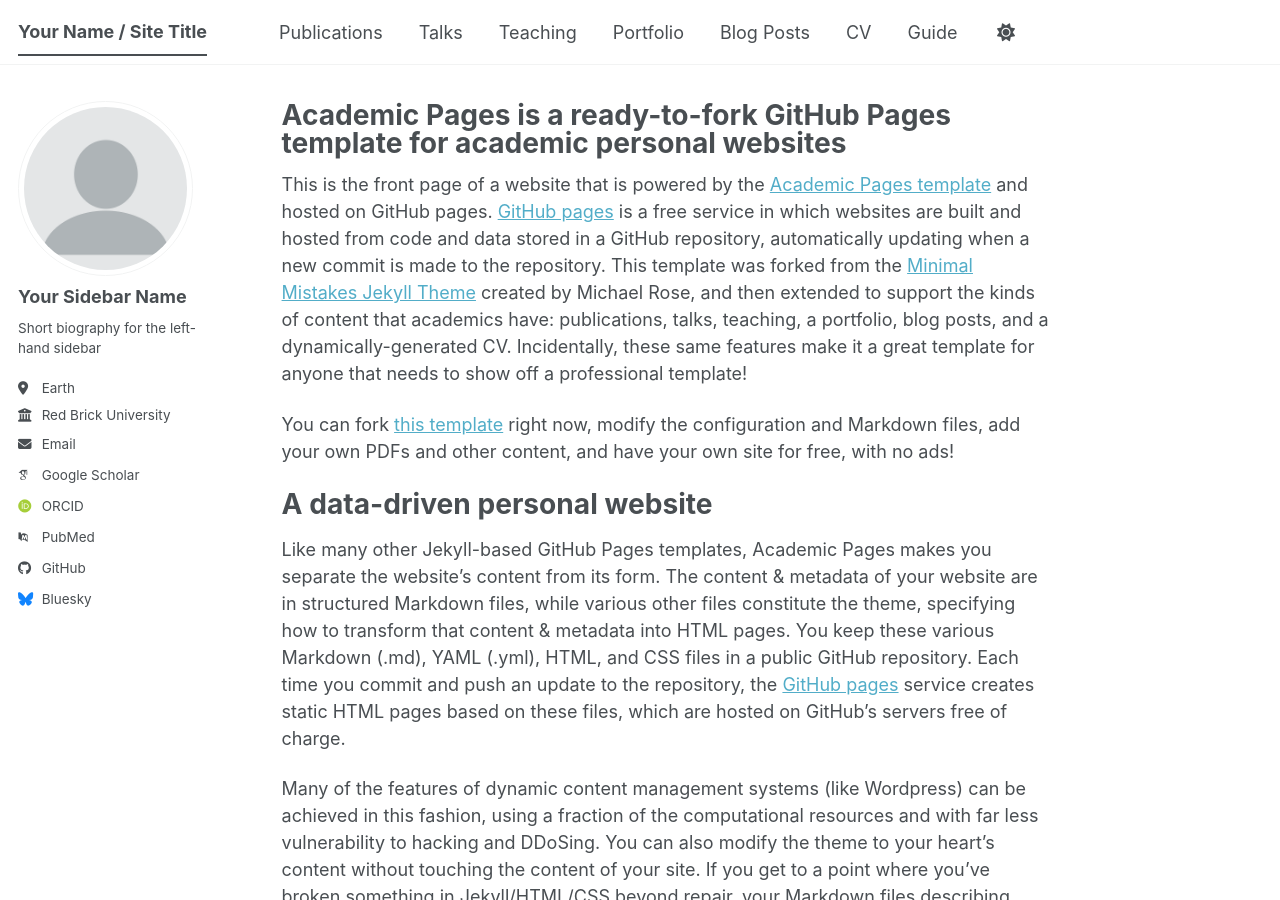
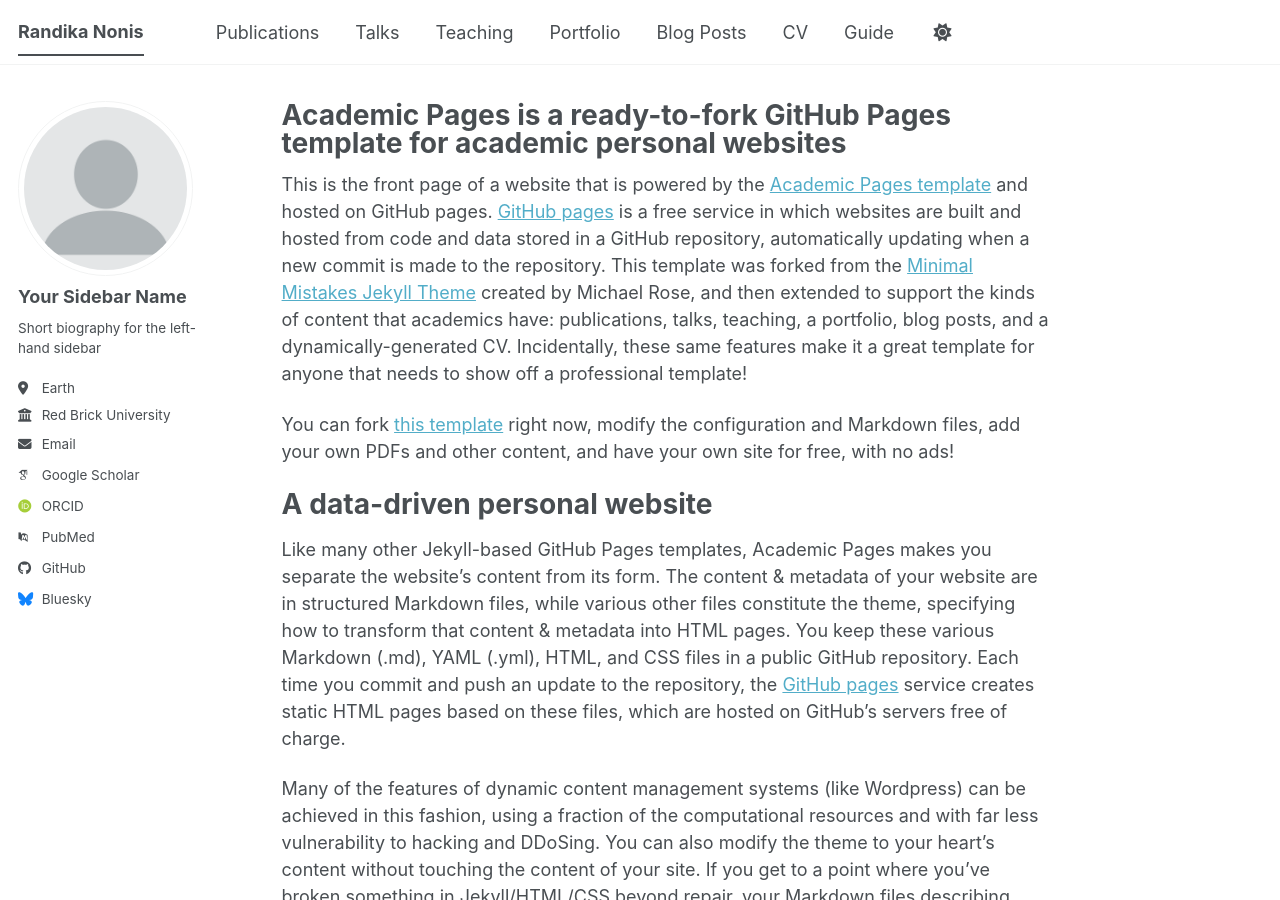
Before and after one commit to randy8891/academic, a Jekyll site: the page built from _pages/about.md, in a window 1280 px wide and 900 px high. Built offline with Jekyll 4.4.1, drawn with Linux system fonts in a browser that asks for light colours; some web fonts are replaced; a script bundle is joined from its source files by our own code; library files that are not in the unit come from our copies.

Commit message:
Update site title to 'Randika Nonis'

```diff
--- a/_config.yml
+++ b/_config.yml
@@ -9,7 +9,7 @@
 # Basic Site Settings
 locale                   : "en-US"
 site_theme               : "default" # The available themes options are "default", "air", "sunrise", "mint", "dirt" and "contrast"
-title                    : "Your Name / Site Title"
+title                    : "Randika Nonis"
 title_separator          : "-"
 name                     : &name "Your Name"
 description              : &description "Your Name's academic portfolio"   # Update this with a general description of your site, this is the default if not overridden by a page
```
